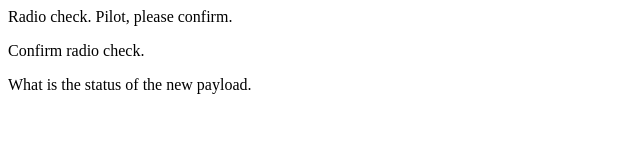
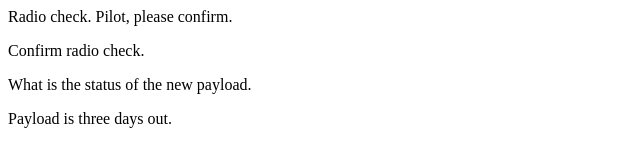
Before and after one commit to Rockconey/communication-log-tracy, a plain HTML site: page index.html in a window 1280 px wide. Shown: the whole page, without its empty margins (0-640 px from the left). Drawn offline with Linux system fonts and the light colour scheme.

Commit message:
Response to Line 3

```diff
--- a/index.html
+++ b/index.html
@@ -3,5 +3,6 @@
    <p>Radio check. Pilot, please confirm.</p>
    <p>Confirm radio check.</p>
    <p>What is the status of the new payload.</p>
+   <p>Payload is three days out.</p>
 </body>
 </html>
```
